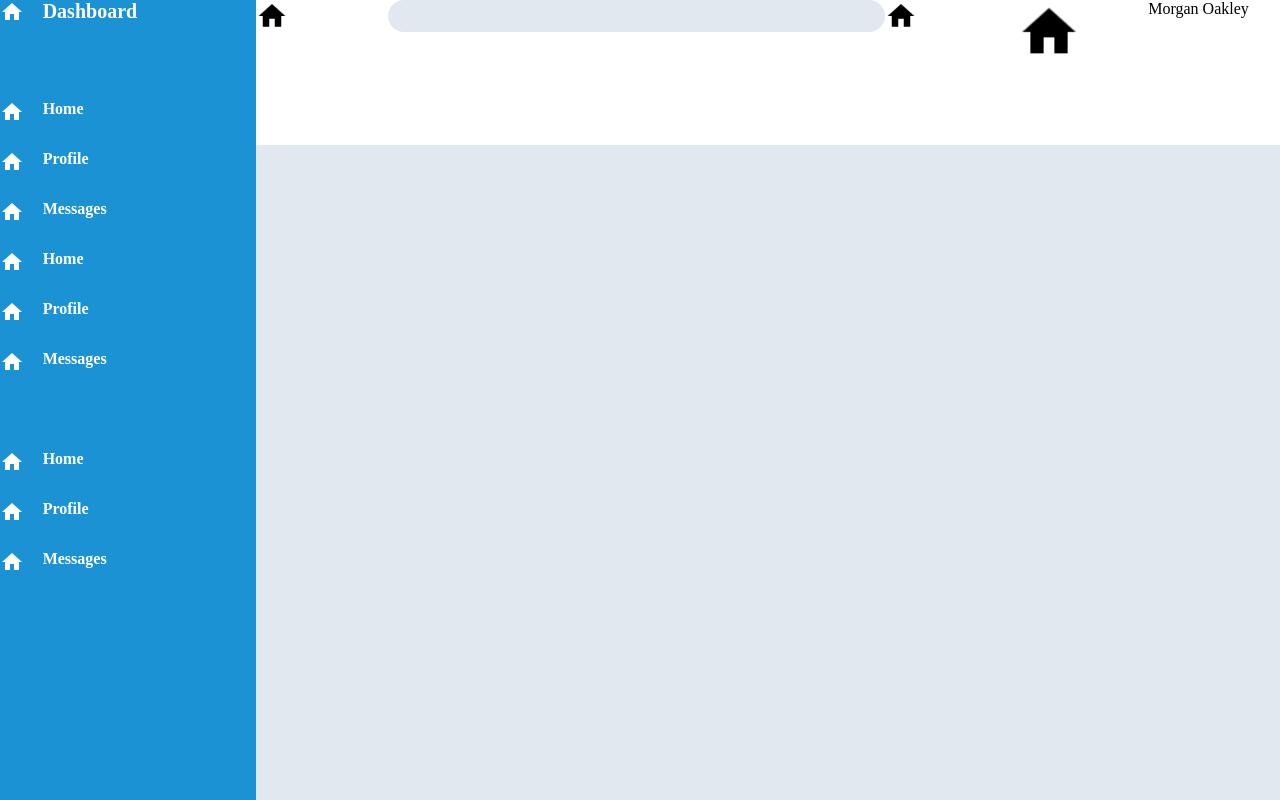
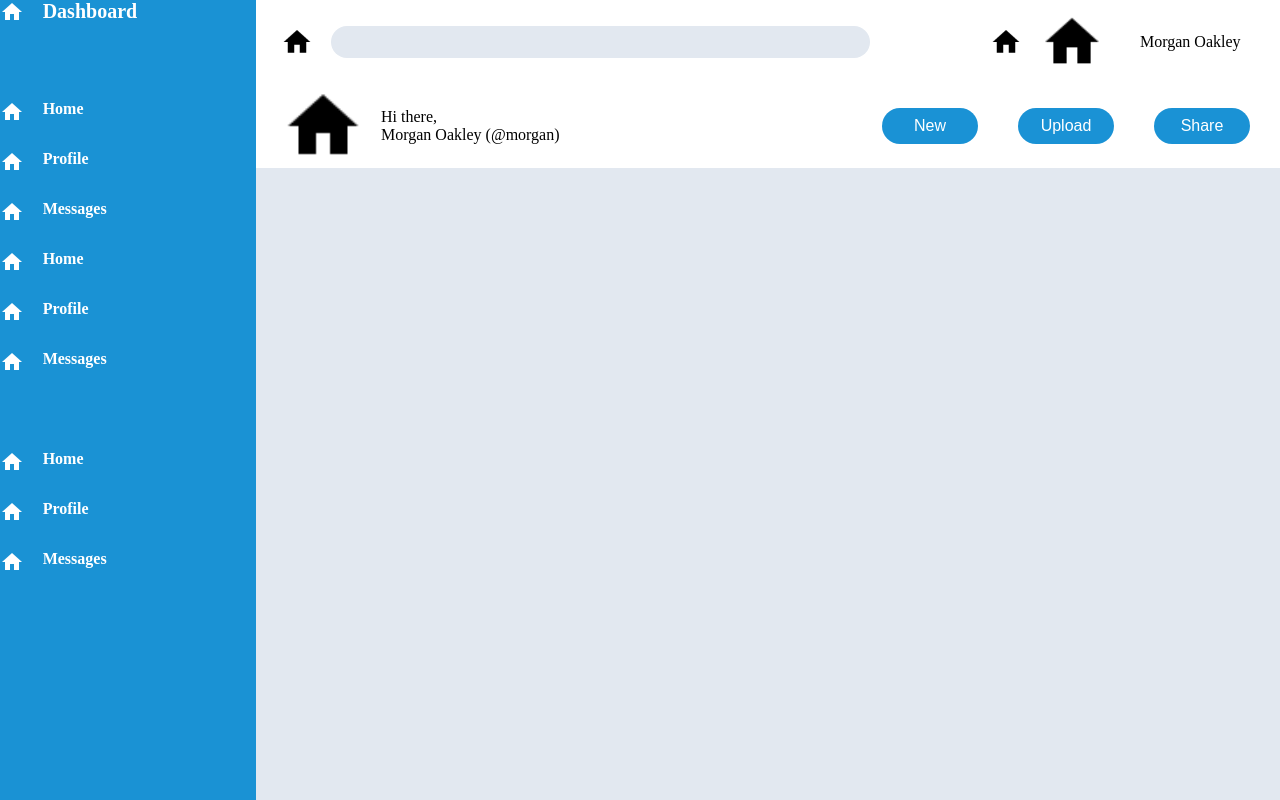
Before and after one commit to bilytskyi/dashboard, a plain HTML site: page index.html in a window 1280 px wide. Drawn offline with Linux system fonts and the light colour scheme.

Commit message:
header layout done

```diff
--- a/index.html
+++ b/index.html
@@ -42,14 +42,29 @@
         </div>
         <div class="header">
             <div class="search-part">
-                <img src="home-black.png" width="32" height="32">
-                <input type="search" size="60">
-                <img src="home-black.png" width="32" height="32">
-                <img src="home-black.png" width="64" height="64">
-                <p>Morgan Oakley</p>
+                <div class="search-part-left">
+                    <img id="hello" src="home-black.png" width="32" height="32">
+                    <input type="search" class="search-input" size="60">
+                </div>
+                <div class="search-part-right">
+                    <img src="home-black.png" width="32" height="32">
+                    <img src="home-black.png" width="64" height="64">
+                    <p>Morgan Oakley</p>
+                </div>
             </div>
             <div class="profile-part">
-
+                <div class="profile-part-left">
+                    <img src="home-black.png" width="84" height="84">
+                    <div class="profile-text">
+                        <p>Hi there,</p>
+                        <p>Morgan Oakley (@morgan)</p>
+                    </div>
+                </div>
+                <div class="profile-part-right">
+                    <button>New</button>
+                    <button>Upload</button>
+                    <button>Share</button>
+                </div>
             </div>
         </div>
         <div class="main">
--- a/styles.css
+++ b/styles.css
@@ -55,5 +55,55 @@
 
 .search-part {
     display: grid;
-    grid-template-columns: repeat(5, 1fr);
+    grid-template-columns: 3fr 2fr;
+    align-self: center;
 }
+
+.search-part-left {
+    padding-left: 25px;
+    display: grid;
+    grid-template-columns: 50px 1fr;
+}
+
+.search-part-right {
+    display: grid;
+    grid-template-columns: 50px 100px 140px;
+    justify-self: end;
+}
+
+.search-part-right > *, .search-part-left > * {
+    align-self: center;
+}
+
+.profile-part {
+    display: grid;
+    grid-template-columns: 1fr 1fr;
+}
+
+.profile-part-left {
+    padding-left: 25px;
+    display: grid;
+    grid-template-columns: 100px 1fr;
+}
+
+.profile-text {
+    align-self: center;
+}
+
+.profile-part-right {
+    justify-self: end;
+    align-self: center;
+    padding-right: 30px;
+}
+
+button {
+    background-color: #1A92D5;
+    color: white;
+    font-weight: 500;
+    font-size: 16px;
+    width: 96px;
+    height: 36px;
+    border: 0;
+    border-radius: 25px;
+    margin-left: 36px;
+}
```
